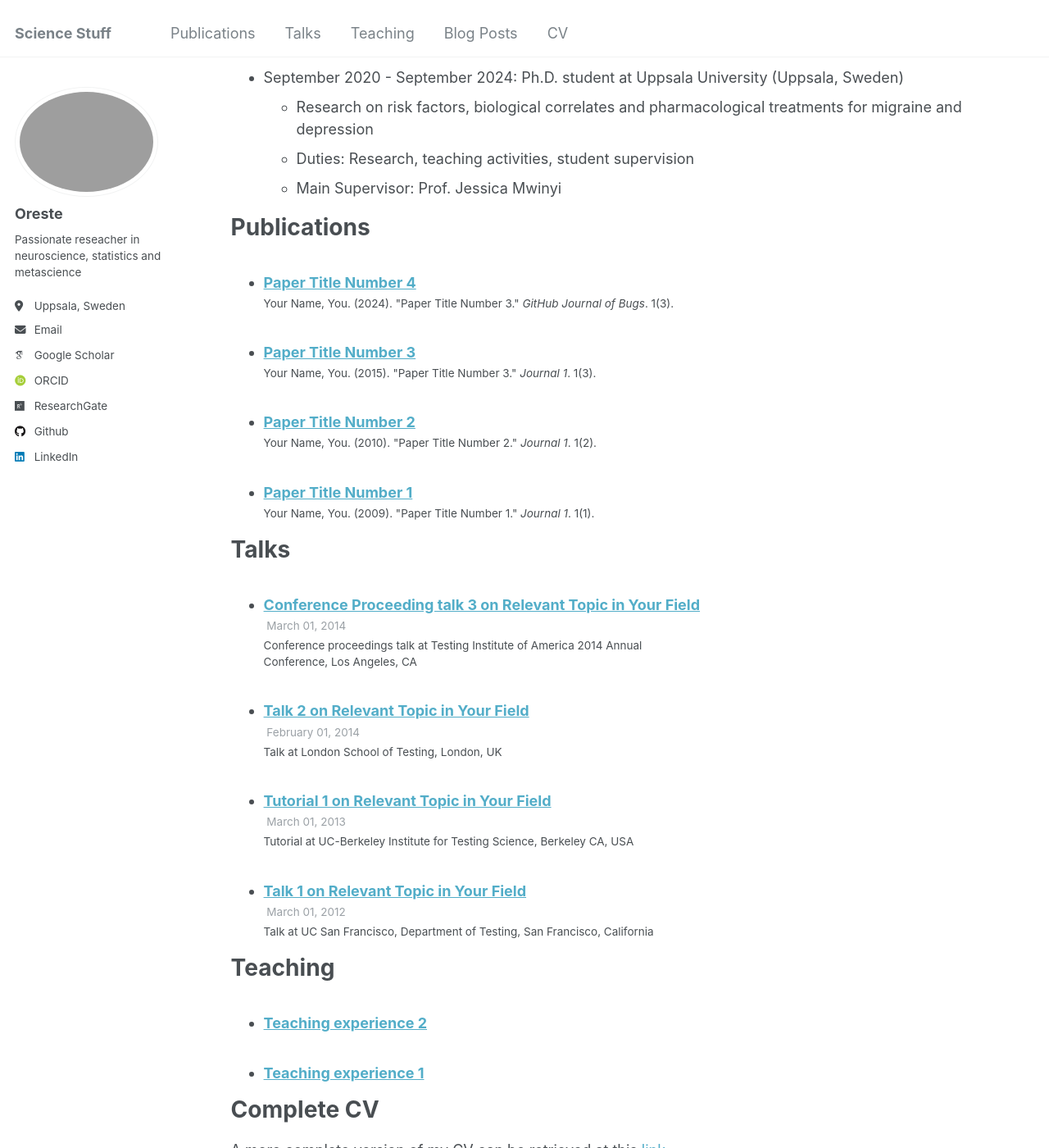
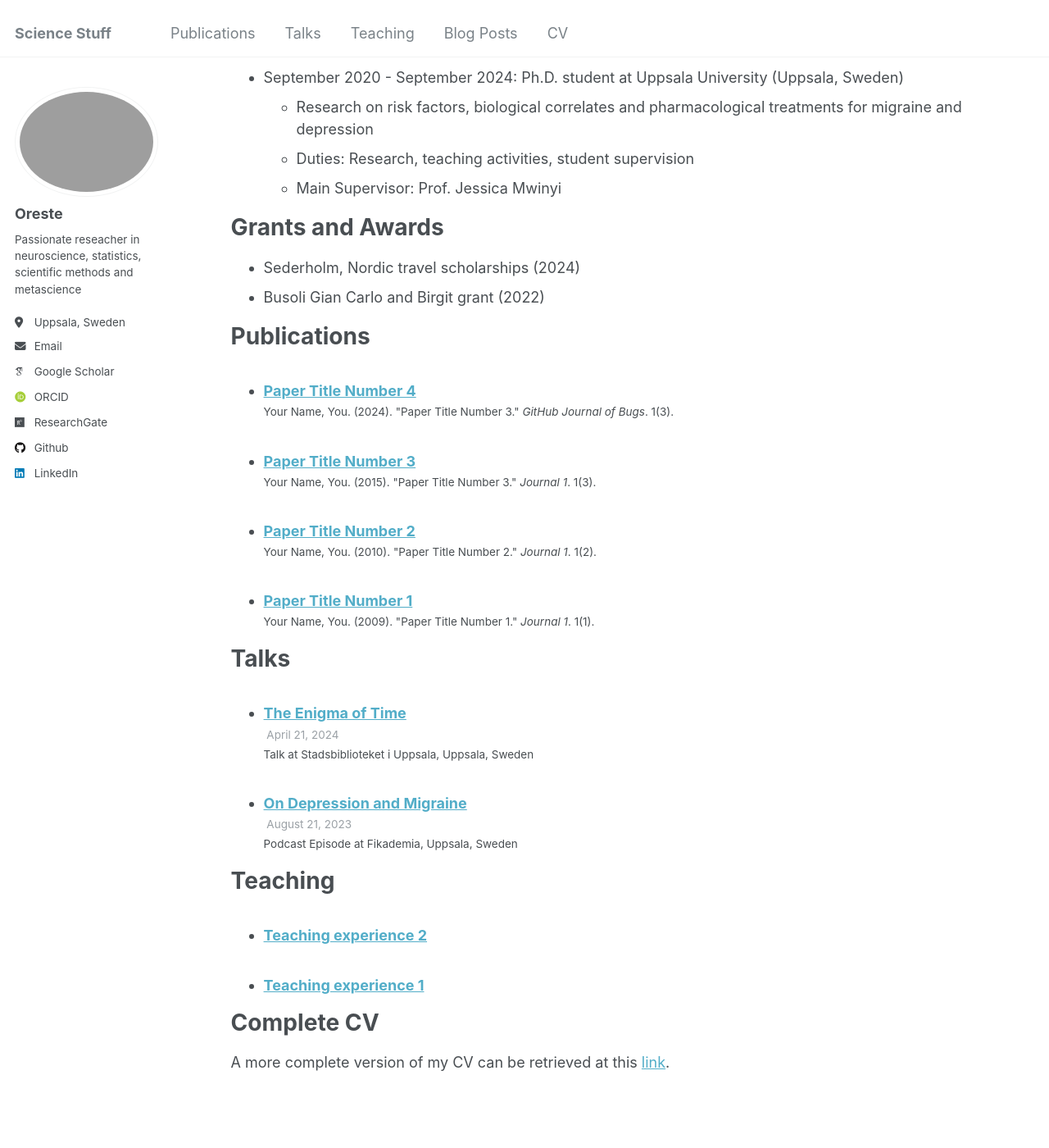
Before and after one commit to OresteAffatato/oresteaffatato.github.io, a Jekyll site: the page built from _pages/cv.md, in a window 1280 px wide and 1400 px high, scrolled down 288 px. Shown: the whole window at 82% size. Built offline with Jekyll 4.4.1, drawn with Linux system fonts in a browser that asks for light colours; some web fonts are replaced.

Commit message:
Updating the Talks page

```diff
--- a/_config.yml
+++ b/_config.yml
@@ -24,7 +24,7 @@ author:
   avatar           : "profile.jpg"
   name             : "Oreste"
   pronouns         : # example: "she/her"
-  bio              : "Passionate reseacher in neuroscience, statistics and metascience"
+  bio              : "Passionate reseacher in neuroscience, statistics, scientific methods and metascience"
   location         : "Uppsala, Sweden"
   employer         : #"University of the Street"
   uri              : # URL
--- a/_pages/cv.md
+++ b/_pages/cv.md
@@ -22,6 +22,10 @@ Research experience
   * Duties: Research, teaching activities, student supervision
   * Main Supervisor: Prof. Jessica Mwinyi
 
+Grants and Awards
+======
+* Sederholm, Nordic travel scholarships (2024)
+* Busoli Gian Carlo and Birgit grant (2022)
 
 Publications
 ======
--- a/_talks/2012-03-01-talk-1.md
+++ /dev/null
@@ -1,11 +0,0 @@
----
-title: "Talk 1 on Relevant Topic in Your Field"
-collection: talks
-type: "Talk"
-permalink: /talks/2012-03-01-talk-1
-venue: "UC San Francisco, Department of Testing"
-date: 2012-03-01
-location: "San Francisco, California"
----
-
-This is a description of your talk, which is a markdown files that can be all markdown-ified like any other post. Yay markdown!
--- a/_talks/2013-03-01-tutorial-1.md
+++ /dev/null
@@ -1,13 +0,0 @@
----
-title: "Tutorial 1 on Relevant Topic in Your Field"
-collection: talks
-type: "Tutorial"
-permalink: /talks/2013-03-01-tutorial-1
-venue: "UC-Berkeley Institute for Testing Science"
-date: 2013-03-01
-location: "Berkeley CA, USA"
----
-
-[More information here](http://exampleurl.com)
-
-This is a description of your tutorial, note the different field in type. This is a markdown files that can be all markdown-ified like any other post. Yay markdown!
--- a/_talks/2014-02-01-talk-2.md
+++ /dev/null
@@ -1,13 +0,0 @@
----
-title: "Talk 2 on Relevant Topic in Your Field"
-collection: talks
-type: "Talk"
-permalink: /talks/2014-02-01-talk-2
-venue: "London School of Testing"
-date: 2014-02-01
-location: "London, UK"
----
-
-[More information here](http://example2.com)
-
-This is a description of your talk, which is a markdown files that can be all markdown-ified like any other post. Yay markdown!
--- a/_talks/2014-03-01-talk-3.md
+++ /dev/null
@@ -1,11 +0,0 @@
----
-title: "Conference Proceeding talk 3 on Relevant Topic in Your Field"
-collection: talks
-type: "Conference proceedings talk"
-permalink: /talks/2014-03-01-talk-3
-venue: "Testing Institute of America 2014 Annual Conference"
-date: 2014-03-01
-location: "Los Angeles, CA"
----
-
-This is a description of your conference proceedings talk, note the different field in type. You can put anything in this field.
--- /dev/null
+++ b/_talks/2023-08-Fikademia.md
@@ -0,0 +1,11 @@
+---
+title: "On Depression and Migraine"
+collection: talks
+type: "Podcast Episode"
+permalink: /talks/2023-08-Fikademia
+venue: "Fikademia"
+date: 2023-08-21
+location: "Uppsala, Sweden"
+---
+In this episode of Fikademia, a podcast by Sergio Flores, I talk about my doctoral research in migraine and depression and about my journey.
+The link to the full episode is <a href="https://open.spotify.com/episode/2FIhOx7WAqiWcQvH1wjuKH" title="hp">here</a>.
--- /dev/null
+++ b/_talks/2024-04-21-SF.md
@@ -0,0 +1,11 @@
+---
+title: "The Enigma of Time"
+collection: talks
+type: "Talk"
+permalink: /talks/2024-04-21-SF
+venue: "Stadsbiblioteket i Uppsala"
+date: 2024-04-21
+location: "Uppsala, Sweden"
+---
+
+Popular science presentation on the symmetry principles behind the relativity of time and Einstein's early contributions to the special theory of relativity. This presentation was organized by Science Fika (more information <a href="https://www.sciencefika.se/" title="hp">here</a>).
```
